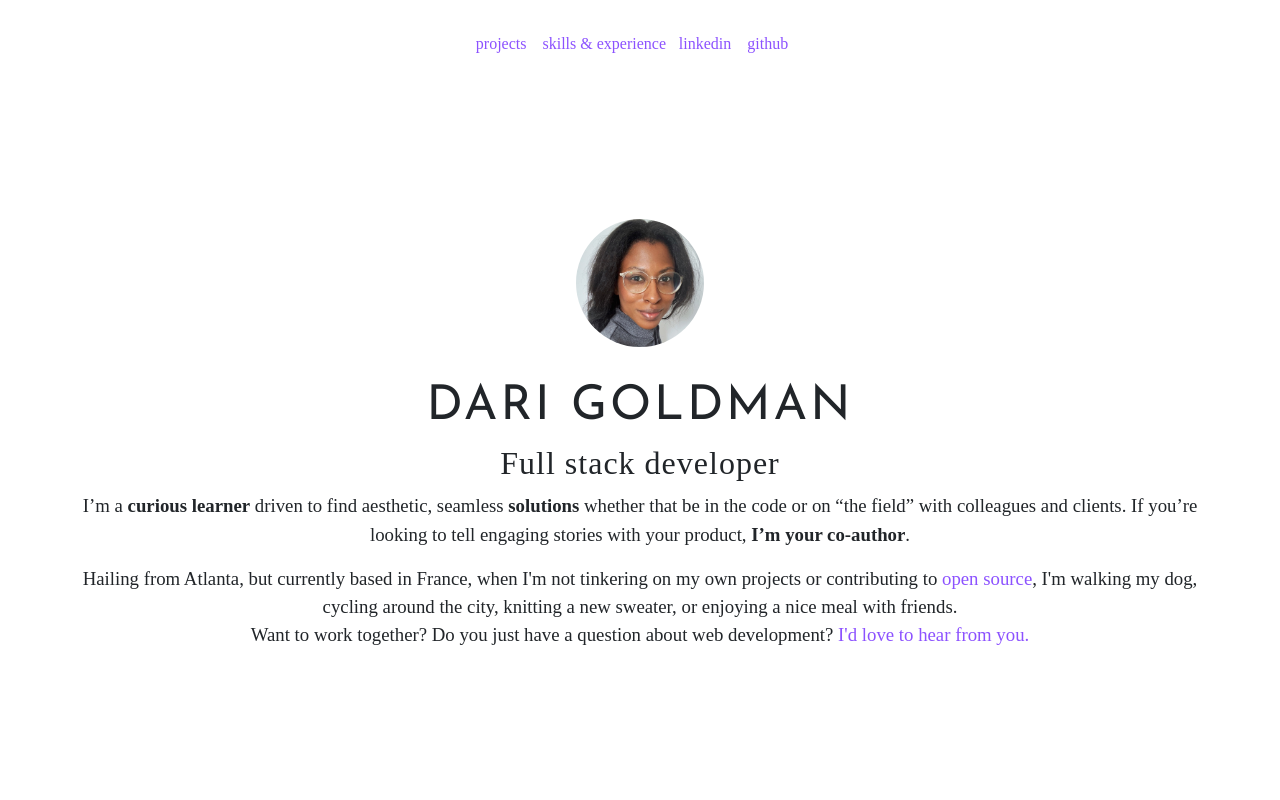
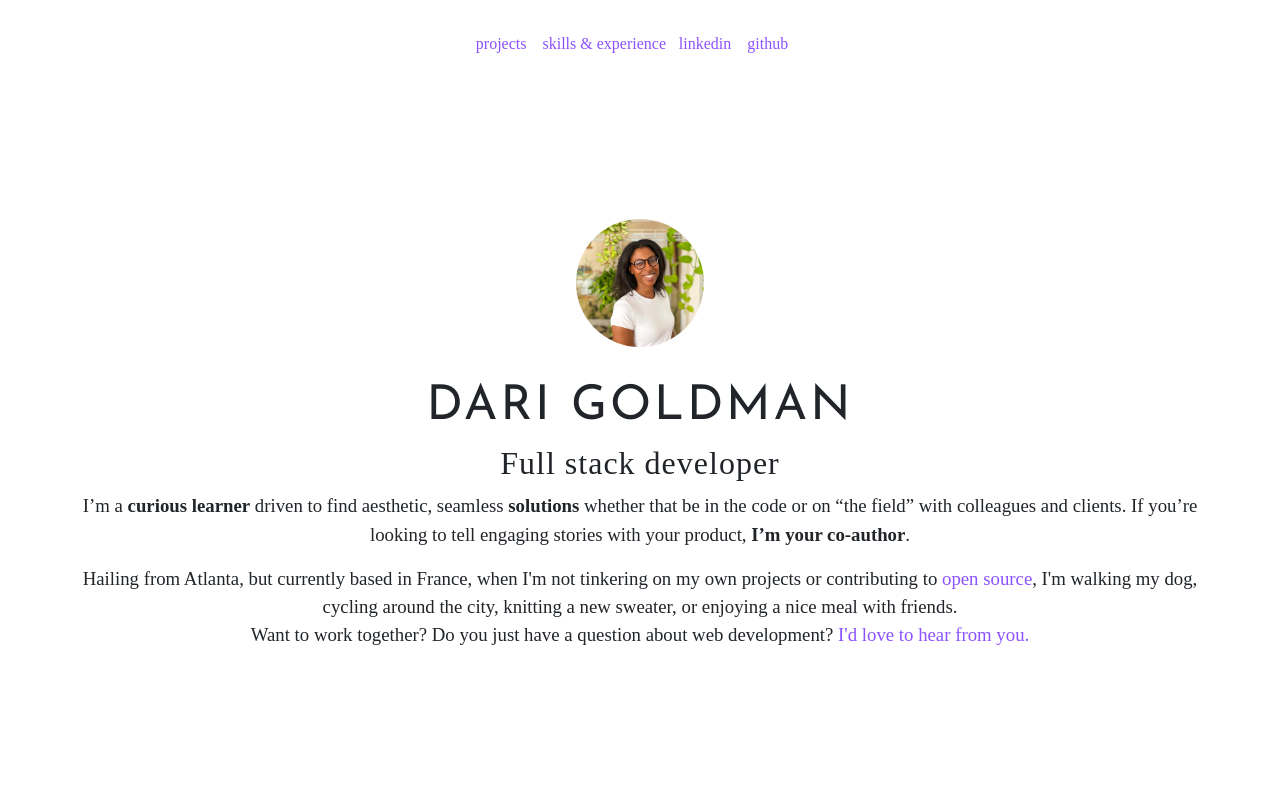
Before and after one commit to DariBerrie/portfolio, a React (Create React App) app: page / in a window 1280 px wide. Shown: the top 800 px of the page. Built offline with nearby package versions, Linux system fonts and the light colour scheme; a web font is replaced by a local one.

Commit message:
header changes

```diff
--- a/src/components/Header.js
+++ b/src/components/Header.js
@@ -31,7 +31,7 @@ const Header = ({project_sec, skillexp_sec}) => {
 
   return (
     <div id="header">
-      <Image roundedCircle src="Dari Large.jpeg" alt="Headshot of Dari"/>
+      <Image roundedCircle src="headshot.jpeg" alt="Headshot of Dari"/>
       <h1 id="name" className="text-center">DARI GOLDMAN</h1>
       <h2 id="title" style={{height:'40px', textAlign: 'center'}}><span style={{whiteSpace: 'normal'}} ref={el} /></h2>
       <Summary />
```
Also changed, not shown: public/DariPortfolio.jpeg (deleted), public/headshot.jpeg (added).
